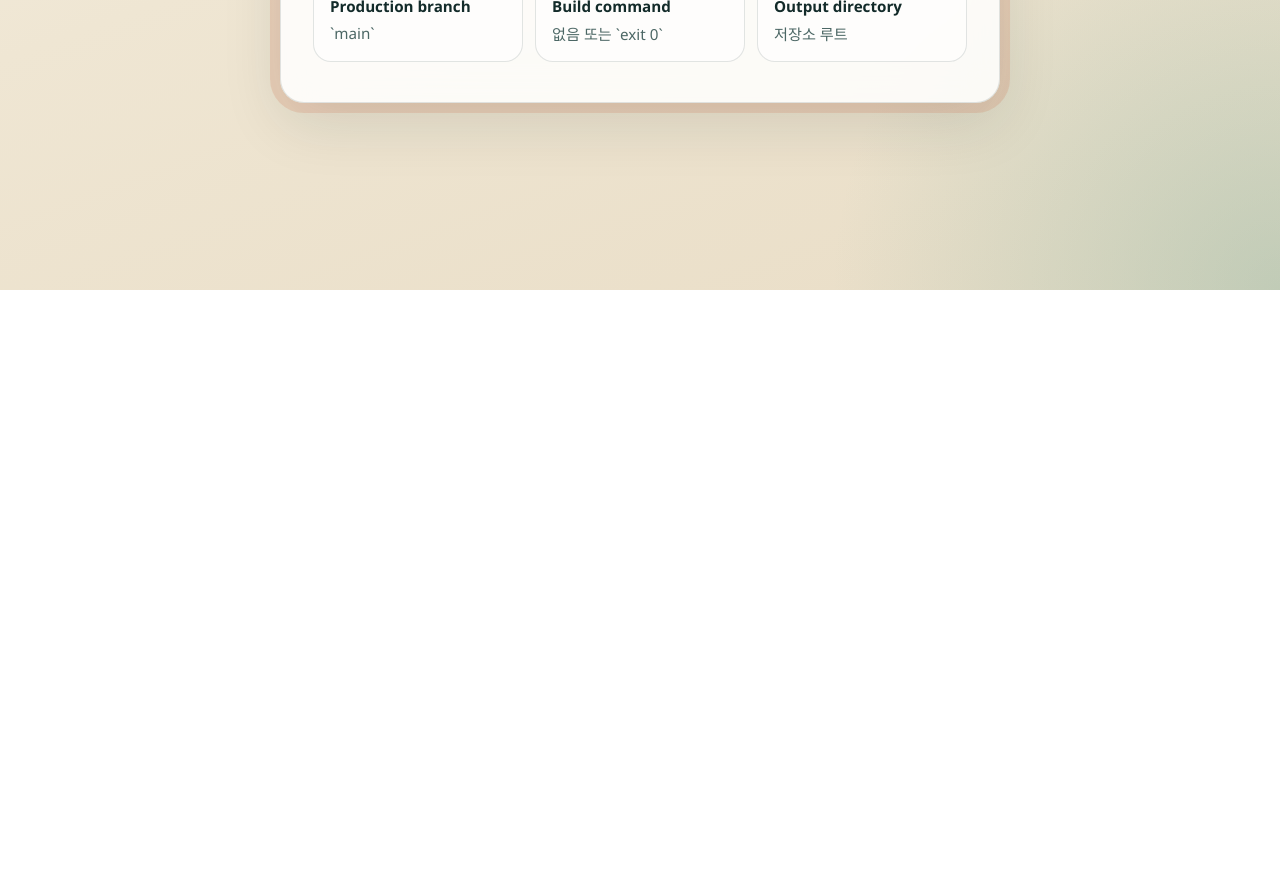
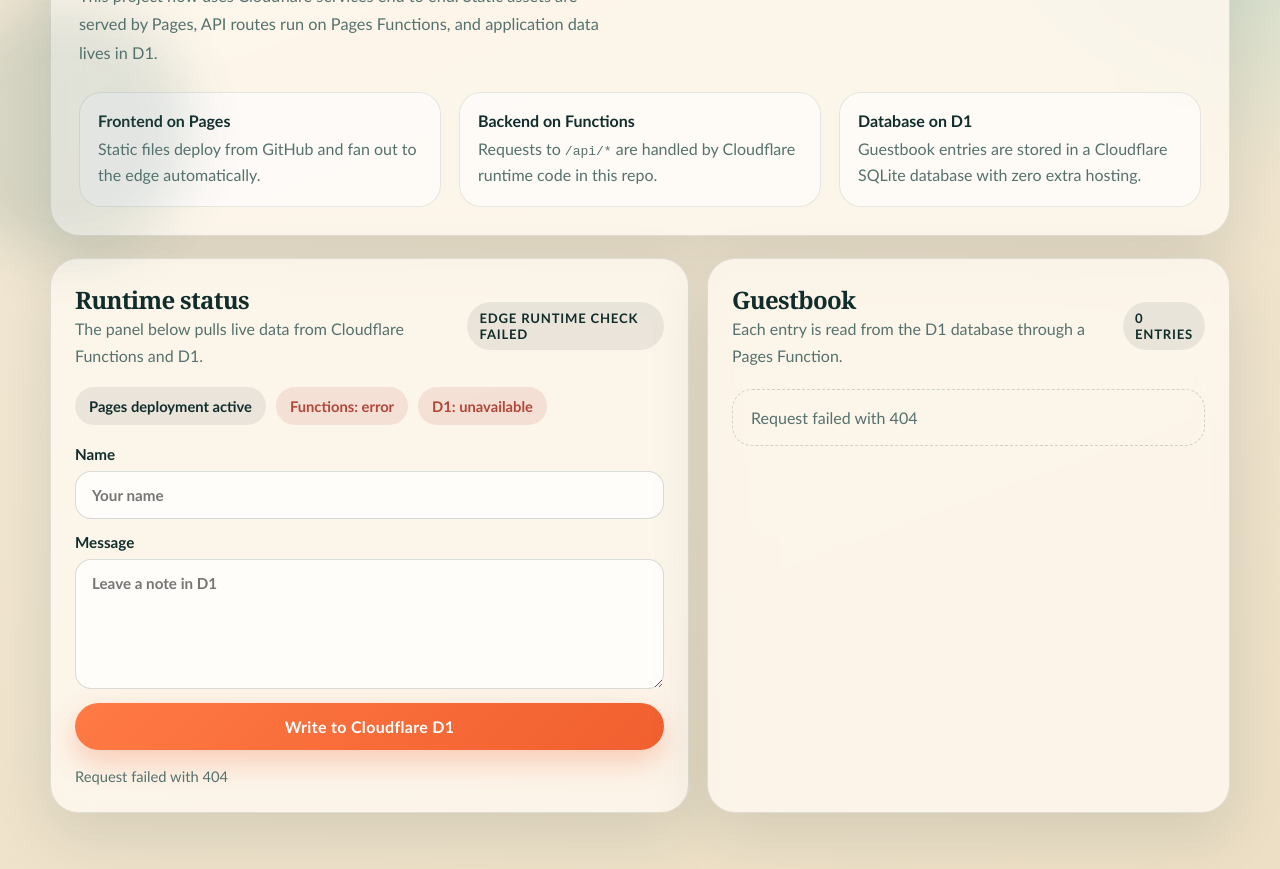
Before and after one commit to jseobin/school-project, a plain HTML site: page index.html in a window 1280 px wide. Shown: the part 510-1379 px from the top of the page. Before the commit the page ends 800 px from the top, so only its background shows below. Drawn offline with Linux system fonts and the light colour scheme; no server answers.

Commit message:
Add Cloudflare full-stack starter

```diff
--- /dev/null
+++ b/app.js
@@ -0,0 +1,134 @@
+const elements = {
+  entries: document.getElementById("entries"),
+  entryCount: document.getElementById("entry-count"),
+  healthLabel: document.getElementById("health-label"),
+  functionsChip: document.getElementById("functions-chip"),
+  databaseChip: document.getElementById("database-chip"),
+  form: document.getElementById("entry-form"),
+  author: document.getElementById("author"),
+  content: document.getElementById("content"),
+  submitButton: document.getElementById("submit-button"),
+  formStatus: document.getElementById("form-status")
+};
+
+const dateFormatter = new Intl.DateTimeFormat(undefined, {
+  dateStyle: "medium",
+  timeStyle: "short"
+});
+
+async function requestJSON(url, init) {
+  const response = await fetch(url, init);
+  const payload = await response.json().catch(() => ({}));
+
+  if (!response.ok) {
+    const message = payload.error || payload.message || `Request failed with ${response.status}`;
+    throw new Error(message);
+  }
+
+  return payload;
+}
+
+function setChip(target, text, tone) {
+  target.textContent = text;
+  target.className = "status-chip";
+
+  if (tone) {
+    target.classList.add(tone);
+  }
+}
+
+function renderEntries(items) {
+  elements.entries.replaceChildren();
+  elements.entryCount.textContent = `${items.length} ${items.length === 1 ? "entry" : "entries"}`;
+
+  if (!items.length) {
+    const empty = document.createElement("div");
+    empty.className = "empty";
+    empty.textContent = "No entries yet. Submit the first record to D1.";
+    elements.entries.append(empty);
+    return;
+  }
+
+  for (const item of items) {
+    const article = document.createElement("article");
+    article.className = "entry";
+
+    const header = document.createElement("header");
+    const author = document.createElement("strong");
+    const time = document.createElement("time");
+    const message = document.createElement("p");
+
+    author.textContent = item.author;
+    time.textContent = dateFormatter.format(new Date(item.created_at));
+    message.textContent = item.content;
+
+    header.append(author, time);
+    article.append(header, message);
+    elements.entries.append(article);
+  }
+}
+
+async function loadHealth() {
+  try {
+    const payload = await requestJSON("/api/health");
+
+    elements.healthLabel.textContent = `Running in ${payload.runtime}`;
+    setChip(elements.functionsChip, "Functions: online", "good");
+    setChip(elements.databaseChip, `D1: ${payload.database.status}`, "good");
+  } catch (error) {
+    elements.healthLabel.textContent = "Edge runtime check failed";
+    setChip(elements.functionsChip, "Functions: error", "bad");
+    setChip(elements.databaseChip, "D1: unavailable", "bad");
+    elements.formStatus.textContent = error.message;
+  }
+}
+
+async function loadEntries() {
+  try {
+    const payload = await requestJSON("/api/messages");
+    renderEntries(payload.entries || []);
+  } catch (error) {
+    elements.entries.replaceChildren();
+
+    const empty = document.createElement("div");
+    empty.className = "empty";
+    empty.textContent = error.message;
+    elements.entries.append(empty);
+  }
+}
+
+async function submitEntry(event) {
+  event.preventDefault();
+
+  elements.submitButton.disabled = true;
+  elements.formStatus.textContent = "Writing entry to Cloudflare D1...";
+
+  try {
+    const payload = await requestJSON("/api/messages", {
+      method: "POST",
+      headers: {
+        "content-type": "application/json"
+      },
+      body: JSON.stringify({
+        author: elements.author.value,
+        content: elements.content.value
+      })
+    });
+
+    elements.author.value = "";
+    elements.content.value = "";
+    elements.formStatus.textContent = `Saved entry #${payload.entry.id} to D1.`;
+
+    await loadEntries();
+    await loadHealth();
+  } catch (error) {
+    elements.formStatus.textContent = error.message;
+  } finally {
+    elements.submitButton.disabled = false;
+  }
+}
+
+elements.form.addEventListener("submit", submitEntry);
+
+loadHealth();
+loadEntries();
--- a/index.html
+++ b/index.html
@@ -1,19 +1,23 @@
 <!DOCTYPE html>
-<html lang="ko">
+<html lang="en">
 <head>
   <meta charset="UTF-8">
   <meta name="viewport" content="width=device-width, initial-scale=1.0">
-  <title>school-project</title>
+  <title>school-project | Cloudflare Full Stack</title>
   <style>
     :root {
       color-scheme: light;
-      --bg: #f4efe5;
-      --card: rgba(255, 255, 255, 0.84);
-      --ink: #132b2a;
-      --muted: #4c6765;
-      --accent: #d96b43;
-      --line: rgba(19, 43, 42, 0.12);
-      --glow: rgba(217, 107, 67, 0.18);
+      --sand: #efe4ce;
+      --paper: rgba(255, 249, 240, 0.8);
+      --ink: #112d2b;
+      --muted: #55716d;
+      --signal: #ff7a45;
+      --signal-soft: rgba(255, 122, 69, 0.14);
+      --mint: #9bd3c8;
+      --line: rgba(17, 45, 43, 0.12);
+      --shadow: rgba(17, 45, 43, 0.12);
+      --good: #1f7a55;
+      --bad: #b24638;
     }
 
     * {
@@ -23,102 +27,374 @@
     body {
       margin: 0;
       min-height: 100vh;
-      font-family: "Segoe UI", "Noto Sans KR", sans-serif;
       color: var(--ink);
+      font-family: "Trebuchet MS", "Segoe UI", sans-serif;
       background:
-        radial-gradient(circle at top left, rgba(255, 232, 190, 0.8), transparent 30rem),
-        radial-gradient(circle at bottom right, rgba(117, 170, 154, 0.35), transparent 28rem),
-        linear-gradient(160deg, #f7f1e7 0%, #efe6d3 45%, #e9ddc6 100%);
+        radial-gradient(circle at top left, rgba(255, 211, 158, 0.95), transparent 28rem),
+        radial-gradient(circle at right 20%, rgba(155, 211, 200, 0.6), transparent 26rem),
+        linear-gradient(160deg, #f5ecdb 0%, #ecdfc5 100%);
+    }
+
+    body::before,
+    body::after {
+      content: "";
+      position: fixed;
+      inset: auto;
+      width: 16rem;
+      height: 16rem;
+      border-radius: 50%;
+      filter: blur(28px);
+      pointer-events: none;
+      opacity: 0.8;
+    }
+
+    body::before {
+      top: 3rem;
+      right: -3rem;
+      background: rgba(255, 122, 69, 0.22);
+    }
+
+    body::after {
+      bottom: 2rem;
+      left: -4rem;
+      background: rgba(76, 122, 116, 0.2);
+    }
+
+    .shell {
+      width: min(1180px, calc(100% - 32px));
+      margin: 0 auto;
+      padding: 32px 0 56px;
+    }
+
+    .hero,
+    .panel,
+    .entry {
+      background: var(--paper);
+      border: 1px solid var(--line);
+      box-shadow: 0 20px 60px var(--shadow);
+      backdrop-filter: blur(14px);
+    }
+
+    .hero {
       display: grid;
-      place-items: center;
+      gap: 24px;
+      padding: 28px;
+      border-radius: 30px;
+      overflow: hidden;
+    }
+
+    .hero-top {
+      display: flex;
+      justify-content: space-between;
+      gap: 16px;
+      align-items: flex-start;
+    }
+
+    .eyebrow,
+    .badge {
+      display: inline-flex;
+      align-items: center;
+      gap: 8px;
+      border-radius: 999px;
+      padding: 8px 12px;
+      font-size: 0.82rem;
+      font-weight: 700;
+      letter-spacing: 0.06em;
+      text-transform: uppercase;
+    }
+
+    .eyebrow {
+      background: var(--signal-soft);
+      color: var(--signal);
+    }
+
+    .badge {
+      background: rgba(17, 45, 43, 0.08);
+      color: var(--ink);
+    }
+
+    .headline {
+      display: grid;
+      gap: 14px;
+    }
+
+    h1,
+    h2 {
+      font-family: Georgia, "Times New Roman", serif;
+      letter-spacing: -0.03em;
+      margin: 0;
+    }
+
+    h1 {
+      font-size: clamp(2.8rem, 6vw, 5.6rem);
+      line-height: 0.94;
+      max-width: 10ch;
+    }
+
+    .lead {
+      max-width: 58ch;
+      margin: 0;
+      color: var(--muted);
+      line-height: 1.75;
+      font-size: 1.02rem;
+    }
+
+    .stack-grid,
+    .content-grid {
+      display: grid;
+      gap: 18px;
+    }
+
+    .stack-grid {
+      grid-template-columns: repeat(auto-fit, minmax(220px, 1fr));
+    }
+
+    .card {
+      padding: 18px;
+      border-radius: 22px;
+      background: rgba(255, 255, 255, 0.58);
+      border: 1px solid rgba(17, 45, 43, 0.1);
+    }
+
+    .card strong {
+      display: block;
+      margin-bottom: 6px;
+      font-size: 1rem;
+    }
+
+    .card p,
+    .panel p,
+    .entry p {
+      margin: 0;
+      color: var(--muted);
+      line-height: 1.65;
+    }
+
+    .content-grid {
+      grid-template-columns: 1.1fr 0.9fr;
+      margin-top: 22px;
+    }
+
+    .panel {
+      border-radius: 28px;
       padding: 24px;
     }
 
-    main {
-      width: min(720px, 100%);
-      background: var(--card);
-      border: 1px solid var(--line);
-      border-radius: 24px;
-      padding: 40px 32px;
-      box-shadow:
-        0 20px 60px rgba(19, 43, 42, 0.12),
-        0 0 0 10px var(--glow);
-      backdrop-filter: blur(16px);
+    .panel-header {
+      display: flex;
+      justify-content: space-between;
+      align-items: center;
+      gap: 16px;
+      margin-bottom: 18px;
     }
 
-    .eyebrow {
-      display: inline-block;
-      padding: 8px 12px;
-      border-radius: 999px;
-      background: rgba(217, 107, 67, 0.12);
-      color: var(--accent);
-      font-size: 0.9rem;
-      font-weight: 700;
-      letter-spacing: 0.04em;
-      text-transform: uppercase;
+    .status-row {
+      display: flex;
+      flex-wrap: wrap;
+      gap: 10px;
+      margin-top: 16px;
     }
 
-    h1 {
-      margin: 18px 0 12px;
-      font-size: clamp(2.2rem, 6vw, 4rem);
-      line-height: 1;
+    .status-chip {
+      border-radius: 999px;
+      padding: 10px 14px;
+      background: rgba(17, 45, 43, 0.08);
+      color: var(--ink);
+      font-size: 0.92rem;
+      font-weight: 700;
     }
 
-    p {
-      margin: 0 0 18px;
-      font-size: 1.05rem;
-      line-height: 1.7;
+    .status-chip.good {
+      background: rgba(31, 122, 85, 0.12);
+      color: var(--good);
+    }
+
+    .status-chip.bad {
+      background: rgba(178, 70, 56, 0.12);
+      color: var(--bad);
+    }
+
+    form {
+      display: grid;
+      gap: 14px;
+      margin-top: 20px;
+    }
+
+    label {
+      display: grid;
+      gap: 8px;
+      font-weight: 700;
+      font-size: 0.95rem;
+    }
+
+    input,
+    textarea,
+    button {
+      font: inherit;
+    }
+
+    input,
+    textarea {
+      width: 100%;
+      padding: 14px 16px;
+      border-radius: 16px;
+      border: 1px solid rgba(17, 45, 43, 0.16);
+      background: rgba(255, 255, 255, 0.74);
+      color: var(--ink);
+    }
+
+    textarea {
+      min-height: 130px;
+      resize: vertical;
+    }
+
+    button {
+      cursor: pointer;
+      border: 0;
+      border-radius: 999px;
+      padding: 14px 18px;
+      background: linear-gradient(135deg, #ff7a45, #f15f2f);
+      color: white;
+      font-weight: 800;
+      letter-spacing: 0.02em;
+      box-shadow: 0 12px 28px rgba(241, 95, 47, 0.28);
+    }
+
+    button:disabled {
+      opacity: 0.55;
+      cursor: wait;
+    }
+
+    .helper {
+      font-size: 0.92rem;
       color: var(--muted);
     }
 
-    .meta {
+    .entries {
       display: grid;
-      grid-template-columns: repeat(auto-fit, minmax(180px, 1fr));
-      gap: 12px;
-      margin-top: 28px;
+      gap: 14px;
+      margin-top: 20px;
     }
 
-    .meta-card {
-      padding: 16px;
-      border: 1px solid var(--line);
-      border-radius: 18px;
-      background: rgba(255, 255, 255, 0.55);
+    .entry {
+      padding: 18px;
+      border-radius: 20px;
     }
 
-    .meta-card strong {
-      display: block;
-      margin-bottom: 6px;
-      font-size: 0.95rem;
-      color: var(--ink);
+    .entry header {
+      display: flex;
+      justify-content: space-between;
+      gap: 16px;
+      align-items: baseline;
+      margin-bottom: 8px;
     }
 
-    .meta-card span {
+    .entry strong {
+      font-size: 1.04rem;
+    }
+
+    .entry time {
+      font-size: 0.88rem;
       color: var(--muted);
-      font-size: 0.95rem;
+    }
+
+    .empty {
+      padding: 18px;
+      border-radius: 20px;
+      border: 1px dashed rgba(17, 45, 43, 0.18);
+      color: var(--muted);
+    }
+
+    @media (max-width: 880px) {
+      .content-grid {
+        grid-template-columns: 1fr;
+      }
+
+      .hero-top,
+      .panel-header,
+      .entry header {
+        flex-direction: column;
+        align-items: flex-start;
+      }
     }
   </style>
 </head>
 <body>
-  <main>
-    <span class="eyebrow">Cloudflare Pages Ready</span>
-    <h1>school-project</h1>
-    <p>이 저장소는 GitHub와 Cloudflare Pages 연동을 위한 기본 배포 상태로 준비되었습니다.</p>
-    <p>이후 코드를 추가하고 `main` 브랜치에 푸시하면 Cloudflare Pages가 자동으로 다시 빌드하고 배포합니다.</p>
+  <div class="shell">
+    <section class="hero">
+      <div class="hero-top">
+        <span class="eyebrow">Cloudflare Native</span>
+        <span class="badge">Pages + Functions + D1</span>
+      </div>
 
-    <section class="meta" aria-label="deployment notes">
-      <div class="meta-card">
-        <strong>Production branch</strong>
-        <span>`main`</span>
+      <div class="headline">
+        <h1>One stack. One network. One deploy flow.</h1>
+        <p class="lead">
+          This project now uses Cloudflare services end to end. Static assets are served by Pages,
+          API routes run on Pages Functions, and application data lives in D1.
+        </p>
       </div>
-      <div class="meta-card">
-        <strong>Build command</strong>
-        <span>없음 또는 `exit 0`</span>
-      </div>
-      <div class="meta-card">
-        <strong>Output directory</strong>
-        <span>저장소 루트</span>
+
+      <div class="stack-grid">
+        <article class="card">
+          <strong>Frontend on Pages</strong>
+          <p>Static files deploy from GitHub and fan out to the edge automatically.</p>
+        </article>
+        <article class="card">
+          <strong>Backend on Functions</strong>
+          <p>Requests to <code>/api/*</code> are handled by Cloudflare runtime code in this repo.</p>
+        </article>
+        <article class="card">
+          <strong>Database on D1</strong>
+          <p>Guestbook entries are stored in a Cloudflare SQLite database with zero extra hosting.</p>
+        </article>
       </div>
     </section>
-  </main>
+
+    <section class="content-grid">
+      <section class="panel">
+        <div class="panel-header">
+          <div>
+            <h2>Runtime status</h2>
+            <p>The panel below pulls live data from Cloudflare Functions and D1.</p>
+          </div>
+          <span class="badge" id="health-label">Checking edge runtime</span>
+        </div>
+
+        <div class="status-row" id="status-row">
+          <span class="status-chip">Pages deployment active</span>
+          <span class="status-chip" id="functions-chip">Functions: pending</span>
+          <span class="status-chip" id="database-chip">D1: pending</span>
+        </div>
+
+        <form id="entry-form">
+          <label>
+            Name
+            <input id="author" name="author" maxlength="40" placeholder="Your name" required>
+          </label>
+          <label>
+            Message
+            <textarea id="content" name="content" maxlength="280" placeholder="Leave a note in D1" required></textarea>
+          </label>
+          <button id="submit-button" type="submit">Write to Cloudflare D1</button>
+          <p class="helper" id="form-status">No message submitted yet.</p>
+        </form>
+      </section>
+
+      <section class="panel">
+        <div class="panel-header">
+          <div>
+            <h2>Guestbook</h2>
+            <p>Each entry is read from the D1 database through a Pages Function.</p>
+          </div>
+          <span class="badge" id="entry-count">0 entries</span>
+        </div>
+
+        <div class="entries" id="entries"></div>
+      </section>
+    </section>
+  </div>
+
+  <script src="./app.js" defer></script>
 </body>
 </html>
```
Also changed, not shown: 404.html (+4 -4 lines), functions/api/health.js (added, +39 -0 lines), functions/api/messages.js (added, +87 -0 lines), wrangler.toml (added, +8 -0 lines), README.md, 2 other files.
